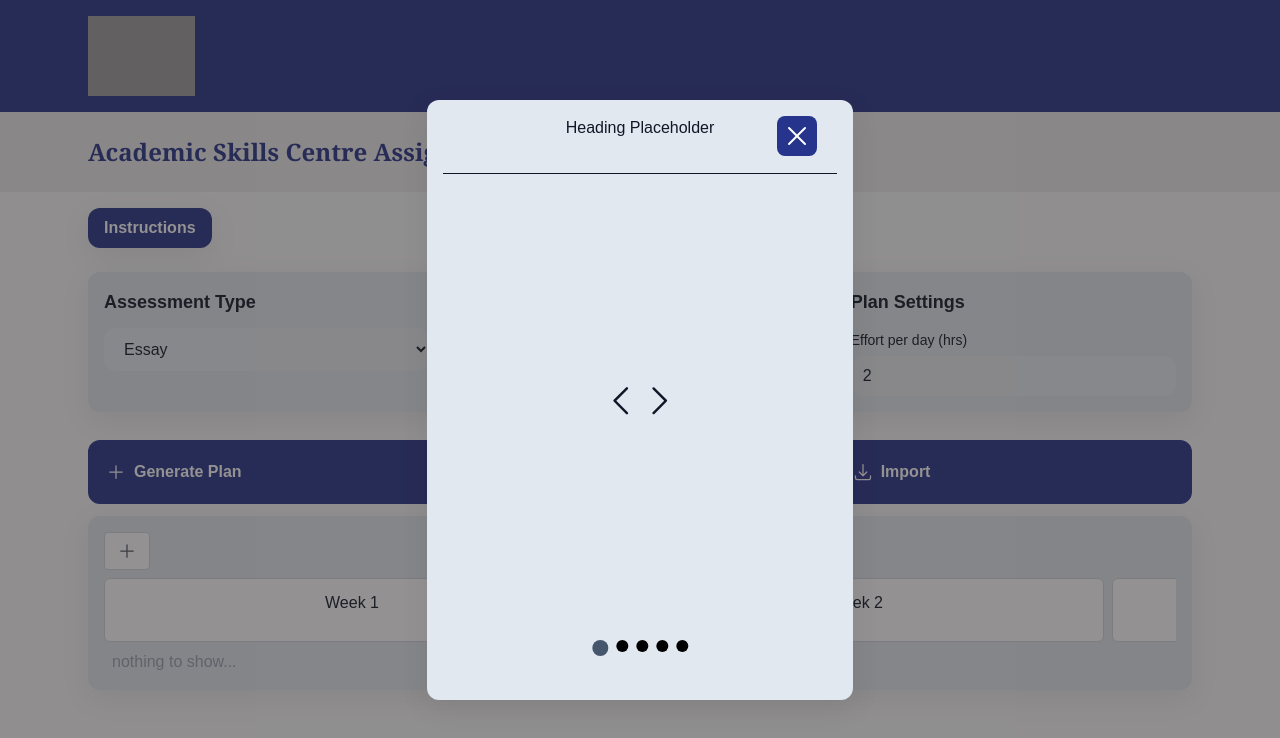
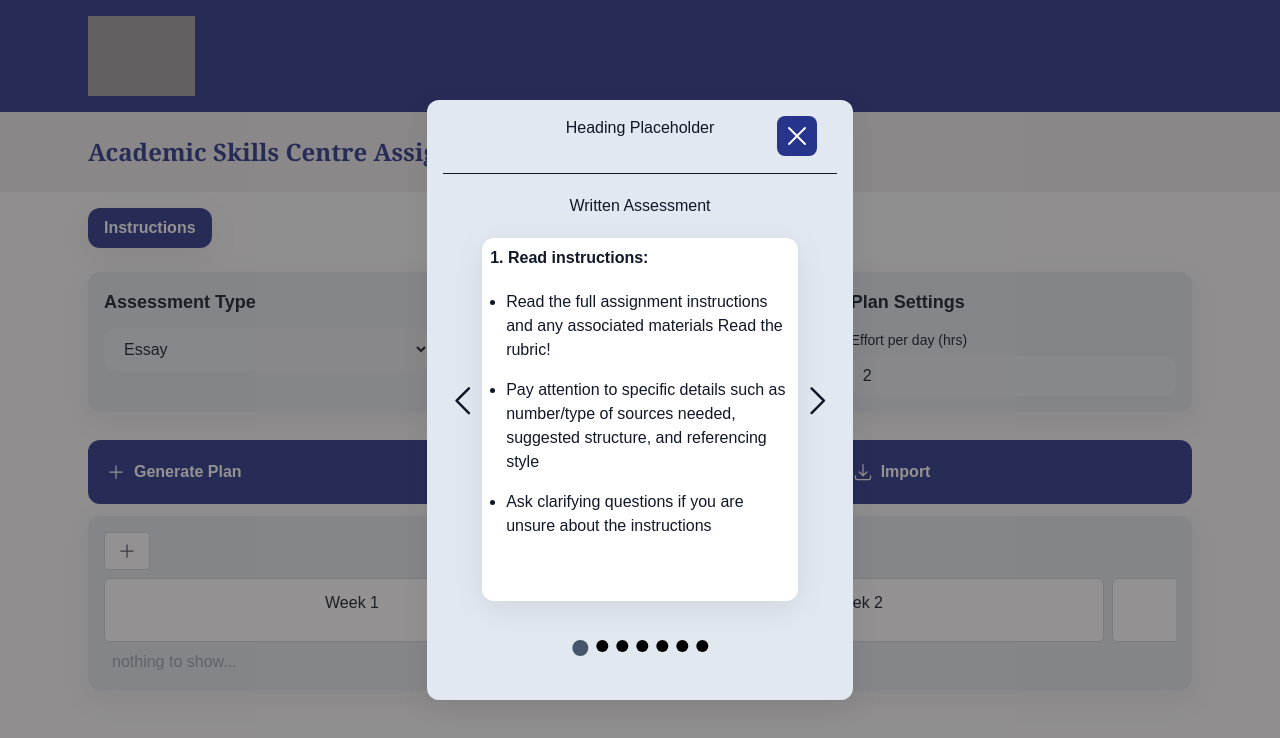
Before and after one commit to limeken/CITS3200-Assignment-Calculator, a React (Vite) app in the folder AssignmentCalculator/: page / in a window 1280 px wide. Shown: the top 738 px of the page. Built offline with nearby package versions, Linux system fonts and the light colour scheme; grey boxes are pictures that could not be loaded.

Commit message:
Got the entire popup working with the provided dummy object, fucntional x button now to close the popup, dot points are displayed properly with an overflow too, hard coded variables like dots are now dependent on the assignment object passed.

```diff
--- a/AssignmentCalculator/src/App.tsx
+++ b/AssignmentCalculator/src/App.tsx
@@ -3,7 +3,6 @@ import "./index.css";
 import {testRows} from "./components/testdata.ts";
 
 // Import webiste components from components subfolder
-import AssignmentCalendar from "./components/AssignmentCalendar.tsx";
 import UniversityBanner from "./components/UniversityBanner.tsx"
 import InstructionsPage from "./components/InstructionsPage.tsx"
 import ApplicationHeading from "./components/ApplicationHeading.tsx"
@@ -11,8 +10,85 @@ import StudyPlanInputFields from "./components/StudyPlanInputFields.tsx"
 import AssignmentPopUp from "./components/AssignmentPopUp.tsx";
 import Calendar, {type CalendarRef} from "./components/Calendar.tsx";
 import {type Assignment, parseIcsCalendar, validateCalendar} from "./components/CalendarTypes.ts";
-import {PlusIcon} from "@heroicons/react/24/solid";
 
+interface AssignmentSteps{
+    step:number,
+    name:string,
+    value:number,
+    instructions:string[]
+    resources:string[]
+}
+interface AssignmentType{
+    type:string,
+    steps:AssignmentSteps[]
+}
+
+// Placeholder representing a written assessment
+const writtenSteps:AssignmentSteps[] = [
+    {step:1, name:"Read instructions",value:5,instructions:[
+        "Read the full assignment instructions and any associated materials Read the rubric!",
+        "Pay attention to specific details such as number/type of sources needed, suggested structure, and referencing style",
+        "Ask clarifying questions if you are unsure about the instructions"
+    ],
+    resources:[]},
+    {step:2, name:"Break down question",value:5,instructions:[
+        "Break down the assignment question and highlight key words",
+        "Consider the task words (i.e. argue, summarise, describe) to determine exactly what you are being asked to do",
+        "Think about the topic, and about refining the scope of what you will write about (the more refined the scope is, the easier it is to write and research)"
+    ],
+    resources:[
+        "Come along to a drop-in or writing consultation [ASC-WEB] if you want advice on this step"
+    ]},
+    {step:3, name:"Do some general research",value:15,instructions:[
+        "Consider what you already know about the topic, and what you need to find out",
+        "Do some general reading on the topic (just enough to be able to have an informed view to enable you to start planning; dont read everything yet!)",
+        "From this general reading you can start to form an idea of what position or stance you might choose to take in response to the question"
+    ],
+    resources:[
+        "Come along to a drop-in or book a librarian for help with search strategies [LIB-BOOK]"
+    ]},
+    {step:4, name:"Brainstorm and plan your answer",value:15,instructions:[
+        "Do some brainstorming on the topic/sub-topics",
+        "Decide on your thesis or position (i.e. what is your answer to the assignment question).",
+        "Consider how to further refine the scope of your position to make is as specific as possible (refine scope around time, cohort, location, aspect)",
+        "Decide how you are going to substantiate your position; what will be your main points?",
+        "Write out a plan detailing what each of your paragraphs will focus on (stick to one main point per paragraph)",
+        "Do further, more targeted research to find specific evidence for each of your paragraphs"
+    ],
+    resources:[]},
+    {step:5, name:"Alternate writing and further research",value:40,instructions:[
+        "Begin writing, alternating between writing and research",
+        "Continue doing targeted research while you are writing to ensure each paragraph is supported if you deviate from your plan or go in a slightly different direction",
+        "Structure your introduction and conclusion using the general > specific principle",
+        "Make sure each of your paragraphs is roughly similar in length and covers one main point which is indicated by the topic sentence",
+        "Ensure you are integrating evidence into each paragraph using quotes and paraphrasing"
+    ],
+    resources:[
+        "check out the Academic Skills Guides for advice on writing [ASC-GUID]",
+        "Reference as you go, to ensure you dont miss anything [LIB-BOOK]"
+    ]},
+    {step:6, name:"Edit and redraft",value:20,instructions:[
+        "Edit and redraft, focusing on macro features first (structure, flow, sources)",
+        "Check that your paragraph structure is sufficiently linked back to your overall position or stance, and that you have answered the assignment question [ASC-WEB]",
+        "Once you are happy with the structure, edit for micro features (wording, references, grammar)",
+        "Double check your references according to the UWA Style Guide [LIB-REF]",
+        "Do a final proofread (try reading out aloud)",
+        "Check against the rubric that you have completed all requirements"
+    ],
+    resources:[]},
+    {step:7, name:"Submit",value:0,instructions:[
+        "You are now ready to submit your assignment. Congratulations!",
+        "Please check for a submission receipt to make sure your submission worked"
+
+    ],
+    resources:[]}
+
+]
+const writtenAssessment:AssignmentType = {
+    type:"Written Assessment",
+    steps:writtenSteps
+
+}
 // Each assignment to be added to the assignment planner
 type ScheduleItem = { task: string; date: string };
 
@@ -102,6 +178,7 @@ export default function App() {
 
     }, [validAssignment]);
 
+
     // This returns the finalised webpage, including all key components
     return (
         <>
@@ -122,7 +199,7 @@ export default function App() {
                     <Calendar ref={calRef}/>
                 </div>
             </section>
-            <AssignmentPopUp/>
+            <AssignmentPopUp type = {writtenAssessment.type} steps = {writtenAssessment.steps}/>
         </>
     );
 }
--- a/AssignmentCalculator/src/components/AssignmentPopUp.tsx
+++ b/AssignmentCalculator/src/components/AssignmentPopUp.tsx
@@ -9,77 +9,16 @@ interface AssignmentSteps{
 }
 interface AssignmentType{
     type:string,
-    stages:AssignmentSteps[]
+    steps:AssignmentSteps[]
 }
 
-const writtenStages:AssignmentSteps[] = [
-    {step:1, name:"Read instructions",value:5,instructions:[
-        "Read the full assignment instructions and any associated materials Read the rubric!",
-        "Pay attention to specific details such as number/type of sources needed, suggested structure, and referencing style",
-        "Ask clarifying questions if you are unsure about the instructions"
-    ],
-    resources:[]},
-    {step:2, name:"Break down question",value:5,instructions:[
-        "Break down the assignment question and highlight key words",
-        "Consider the task words (i.e. argue, summarise, describe) to determine exactly what you are being asked to do",
-        "Think about the topic, and about refining the scope of what you will write about (the more refined the scope is, the easier it is to write and research)"
-    ],
-    resources:[
-        "Come along to a drop-in or writing consultation [ASC-WEB] if you want advice on this step"
-    ]},
-    {step:3, name:"Do some general research",value:15,instructions:[
-        "Consider what you already know about the topic, and what you need to find out",
-        "Do some general reading on the topic (just enough to be able to have an informed view to enable you to start planning; dont read everything yet!)",
-        "From this general reading you can start to form an idea of what position or stance you might choose to take in response to the question"
-    ],
-    resources:[
-        "Come along to a drop-in or book a librarian for help with search strategies [LIB-BOOK]"
-    ]},
-    {step:4, name:"Brainstorm and plan your answer",value:15,instructions:[
-        "Do some brainstorming on the topic/sub-topics",
-        "Decide on your thesis or position (i.e. what is your answer to the assignment question).",
-        "Consider how to further refine the scope of your position to make is as specific as possible (refine scope around time, cohort, location, aspect)",
-        "Decide how you are going to substantiate your position; what will be your main points?",
-        "Write out a plan detailing what each of your paragraphs will focus on (stick to one main point per paragraph)",
-        "Do further, more targeted research to find specific evidence for each of your paragraphs"
-    ],
-    resources:[]},
-    {step:5, name:"Alternate writing and further research",value:40,instructions:[
-        "Begin writing, alternating between writing and research",
-        "Continue doing targeted research while you are writing to ensure each paragraph is supported if you deviate from your plan or go in a slightly different direction",
-        "Structure your introduction and conclusion using the general > specific principle",
-        "Make sure each of your paragraphs is roughly similar in length and covers one main point which is indicated by the topic sentence",
-        "Ensure you are integrating evidence into each paragraph using quotes and paraphrasing"
-    ],
-    resources:[
-        "check out the Academic Skills Guides for advice on writing [ASC-GUID]",
-        "Reference as you go, to ensure you dont miss anything [LIB-BOOK]"
-    ]},
-    {step:6, name:"Edit and redraft",value:20,instructions:[
-        "Edit and redraft, focusing on macro features first (structure, flow, sources)",
-        "Check that your paragraph structure is sufficiently linked back to your overall position or stance, and that you have answered the assignment question [ASC-WEB]",
-        "Once you are happy with the structure, edit for micro features (wording, references, grammar)",
-        "Double check your references according to the UWA Style Guide [LIB-REF]",
-        "Do a final proofread (try reading out aloud)",
-        "Check against the rubric that you have completed all requirements"
-    ],
-    resources:[]},
-    {step:7, name:"Submit",value:0,instructions:[
-        "You are now ready to submit your assignment. Congratulations!",
-        "Please check for a submission receipt to make sure your submission worked"
 
-    ],
-    resources:[]}
 
-]
-const written:AssignmentType = {
-    type:"Written Assessment",
-    stages:writtenStages
+export default function AssignmentPopUp({type,steps}:AssignmentType){
+    const [pagenumber,setPageNumber] = useState<number>(0);
+    // Set default to true for testing purposes
+    const [showpopup, setPopUp] = useState<Boolean>(true);
 
-}
-
-export default function AssignmentPopUp(/*{type,stages}:AssignmentType*/){
-    const [pagenumber,setPageNumber] = useState<number>(0);
     function CreatePageDots({dots}:{dots:Number}){
         return (
             <div className = "flex flex-row justify-center w-1/2 h-1/10 gap-2 absolute bottom-0 left-1/2 transform -translate-x-1/2">
@@ -87,17 +26,15 @@ export default function AssignmentPopUp(/*{type,stages}:AssignmentType*/){
             </div>
         );
     }
+
     function CurrentPage(){
+        const currentStep = steps[pagenumber];
         return (
                 <div className="basis-4/5">
-                    <h3>Assessment type</h3>
-                    <div>
-                        <h3></h3>
-                        <p></p>
-                    </div>
-                    <div>
-                        <h3></h3>
-                        <p></p>
+                    <h3 className="text-center my-5">{type}</h3>
+                    <div className="bg-white rounded-xl shadow-soft p-2 h-8/10 my-5 overflow-y-auto">
+                        <h3 className="font-semibold mb-5">{currentStep.step}. {currentStep.name}:</h3>
+                        <ul className="list-disc pl-4 flex flex-col gap-4">{currentStep.instructions.map((instruction)=><li>{instruction}</li>)}</ul>
                     </div>
                 </div>
         )
@@ -109,25 +46,26 @@ export default function AssignmentPopUp(/*{type,stages}:AssignmentType*/){
                         <ChevronLeftIcon/>
                     </button>
 
+                    <CurrentPage/>
 
-                    <button className = "size-15 basis-1/10 self-center" onClick = {() => setPageNumber((prev)=>{return prev===4?prev:prev+1;})}>
+                    <button className = "size-15 basis-1/10 self-center" onClick = {() => setPageNumber((prev)=>{return prev===steps.length-1?prev:prev+1;})}>
                         <ChevronRightIcon/>
                     </button>
                 </div>
             )
     }
     return (
-        <div className="bg-stone-800/50 text-gray-900 size-full z-50 fixed top-0 left-0 flex items-center justify-center">
+        <div className={showpopup===true?"bg-stone-800/50 text-gray-900 size-full z-50 fixed top-0 left-0 flex items-center justify-center":"hidden"}>
             <div className="bg-slate-200 text-gray-900 rounded-xl shadow-soft p-4 w-1/3 h-3/4 relative">
                 <div className="flex flex-row justify-center relative h-1/10 w-full">
                     <h2>Heading Placeholder</h2>
-                    <button className="bg-uwaBlue absolute right-5 w-10 h-10 rounded-lg flex items-center justify-center flex-none hover:bg-blue-950">
+                    <button className="bg-uwaBlue absolute right-5 w-10 h-10 rounded-lg flex items-center justify-center flex-none hover:bg-blue-950" onClick={()=>setPopUp(false)}>
                         <XMarkIcon className = "h-8 w-8 text-white" />
                     </button>
                 </div>
                 <hr/>
                 <DisplayBody/>
-                <CreatePageDots dots={5}/>
+                <CreatePageDots dots={steps.length}/>
             </div>
         </div>
     );
```
